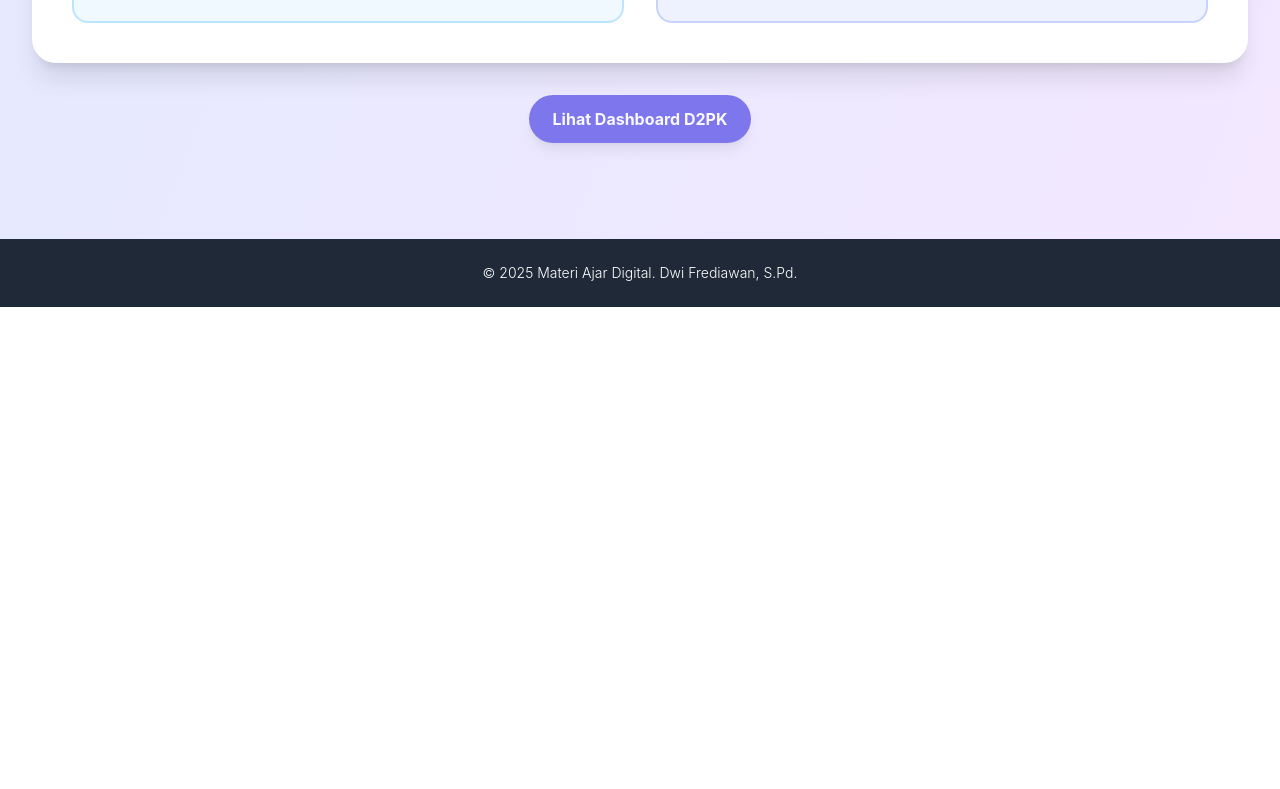
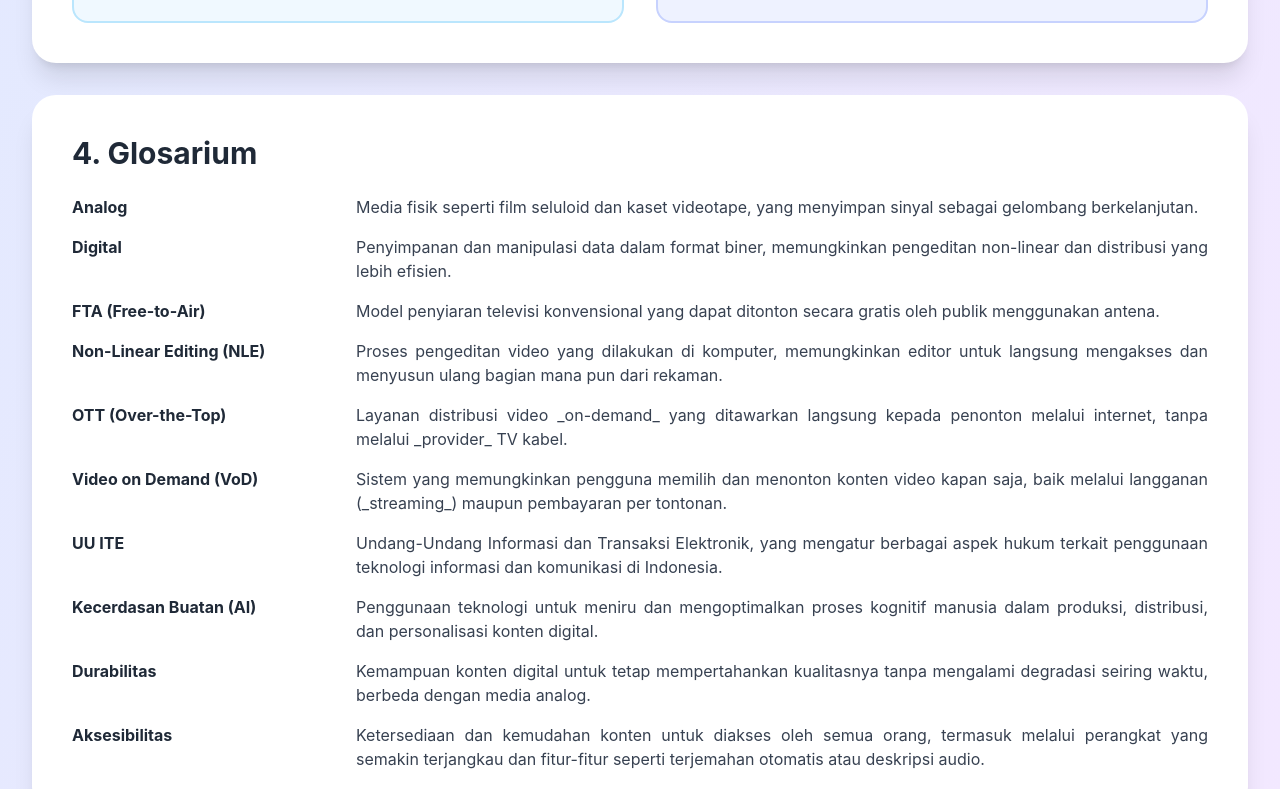
Before and after one commit to masawan1/screen-revolution-ai, a plain HTML site: page index.html in a window 1280 px wide. Shown: the part 2901-3690 px from the top of the page. Before the commit the page ends 3208 px from the top, so only its background shows below. Drawn offline with nearby package versions, Linux system fonts and the light colour scheme.

Commit message:
Update index.html

```diff
--- a/index.html
+++ b/index.html
@@ -213,6 +213,55 @@
             </div>
         </section>
 
+        <!-- Bagian 4: Glosarium -->
+        <section class="bg-white p-6 md:p-10 rounded-3xl shadow-xl mb-8 animate-fade-in">
+            <h2 class="text-2xl md:text-3xl font-bold text-gray-800 mb-6">4. Glosarium</h2>
+            <div class="text-gray-700 space-y-4">
+                <dl class="space-y-4 text-justify">
+                    <div class="flex flex-col md:flex-row">
+                        <dt class="font-bold text-gray-800 md:w-1/4">Analog</dt>
+                        <dd class="mt-1 md:mt-0 md:w-3/4">Media fisik seperti film seluloid dan kaset videotape, yang menyimpan sinyal sebagai gelombang berkelanjutan.</dd>
+                    </div>
+                    <div class="flex flex-col md:flex-row">
+                        <dt class="font-bold text-gray-800 md:w-1/4">Digital</dt>
+                        <dd class="mt-1 md:mt-0 md:w-3/4">Penyimpanan dan manipulasi data dalam format biner, memungkinkan pengeditan non-linear dan distribusi yang lebih efisien.</dd>
+                    </div>
+                    <div class="flex flex-col md:flex-row">
+                        <dt class="font-bold text-gray-800 md:w-1/4">FTA (Free-to-Air)</dt>
+                        <dd class="mt-1 md:mt-0 md:w-3/4">Model penyiaran televisi konvensional yang dapat ditonton secara gratis oleh publik menggunakan antena.</dd>
+                    </div>
+                    <div class="flex flex-col md:flex-row">
+                        <dt class="font-bold text-gray-800 md:w-1/4">Non-Linear Editing (NLE)</dt>
+                        <dd class="mt-1 md:mt-0 md:w-3/4">Proses pengeditan video yang dilakukan di komputer, memungkinkan editor untuk langsung mengakses dan menyusun ulang bagian mana pun dari rekaman.</dd>
+                    </div>
+                    <div class="flex flex-col md:flex-row">
+                        <dt class="font-bold text-gray-800 md:w-1/4">OTT (Over-the-Top)</dt>
+                        <dd class="mt-1 md:mt-0 md:w-3/4">Layanan distribusi video _on-demand_ yang ditawarkan langsung kepada penonton melalui internet, tanpa melalui _provider_ TV kabel.</dd>
+                    </div>
+                    <div class="flex flex-col md:flex-row">
+                        <dt class="font-bold text-gray-800 md:w-1/4">Video on Demand (VoD)</dt>
+                        <dd class="mt-1 md:mt-0 md:w-3/4">Sistem yang memungkinkan pengguna memilih dan menonton konten video kapan saja, baik melalui langganan (_streaming_) maupun pembayaran per tontonan.</dd>
+                    </div>
+                    <div class="flex flex-col md:flex-row">
+                        <dt class="font-bold text-gray-800 md:w-1/4">UU ITE</dt>
+                        <dd class="mt-1 md:mt-0 md:w-3/4">Undang-Undang Informasi dan Transaksi Elektronik, yang mengatur berbagai aspek hukum terkait penggunaan teknologi informasi dan komunikasi di Indonesia.</dd>
+                    </div>
+                    <div class="flex flex-col md:flex-row">
+                        <dt class="font-bold text-gray-800 md:w-1/4">Kecerdasan Buatan (AI)</dt>
+                        <dd class="mt-1 md:mt-0 md:w-3/4">Penggunaan teknologi untuk meniru dan mengoptimalkan proses kognitif manusia dalam produksi, distribusi, dan personalisasi konten digital.</dd>
+                    </div>
+                    <div class="flex flex-col md:flex-row">
+                        <dt class="font-bold text-gray-800 md:w-1/4">Durabilitas</dt>
+                        <dd class="mt-1 md:mt-0 md:w-3/4">Kemampuan konten digital untuk tetap mempertahankan kualitasnya tanpa mengalami degradasi seiring waktu, berbeda dengan media analog.</dd>
+                    </div>
+                    <div class="flex flex-col md:flex-row">
+                        <dt class="font-bold text-gray-800 md:w-1/4">Aksesibilitas</dt>
+                        <dd class="mt-1 md:mt-0 md:w-3/4">Ketersediaan dan kemudahan konten untuk diakses oleh semua orang, termasuk melalui perangkat yang semakin terjangkau dan fitur-fitur seperti terjemahan otomatis atau deskripsi audio.</dd>
+                    </div>
+                </dl>
+            </div>
+        </section>
+
         <!-- Tombol Link Dashboard (animasi pulse-fade) -->
         <div class="flex justify-center my-8 animate-pulse-fade">
             <a href="https://masawan1.github.io/dashboard_D2PK/" target="_blank" class="block w-fit bg-indigo-600 text-white font-bold py-3 px-6 rounded-full shadow-lg hover:bg-indigo-700 transition-colors duration-300">
```
